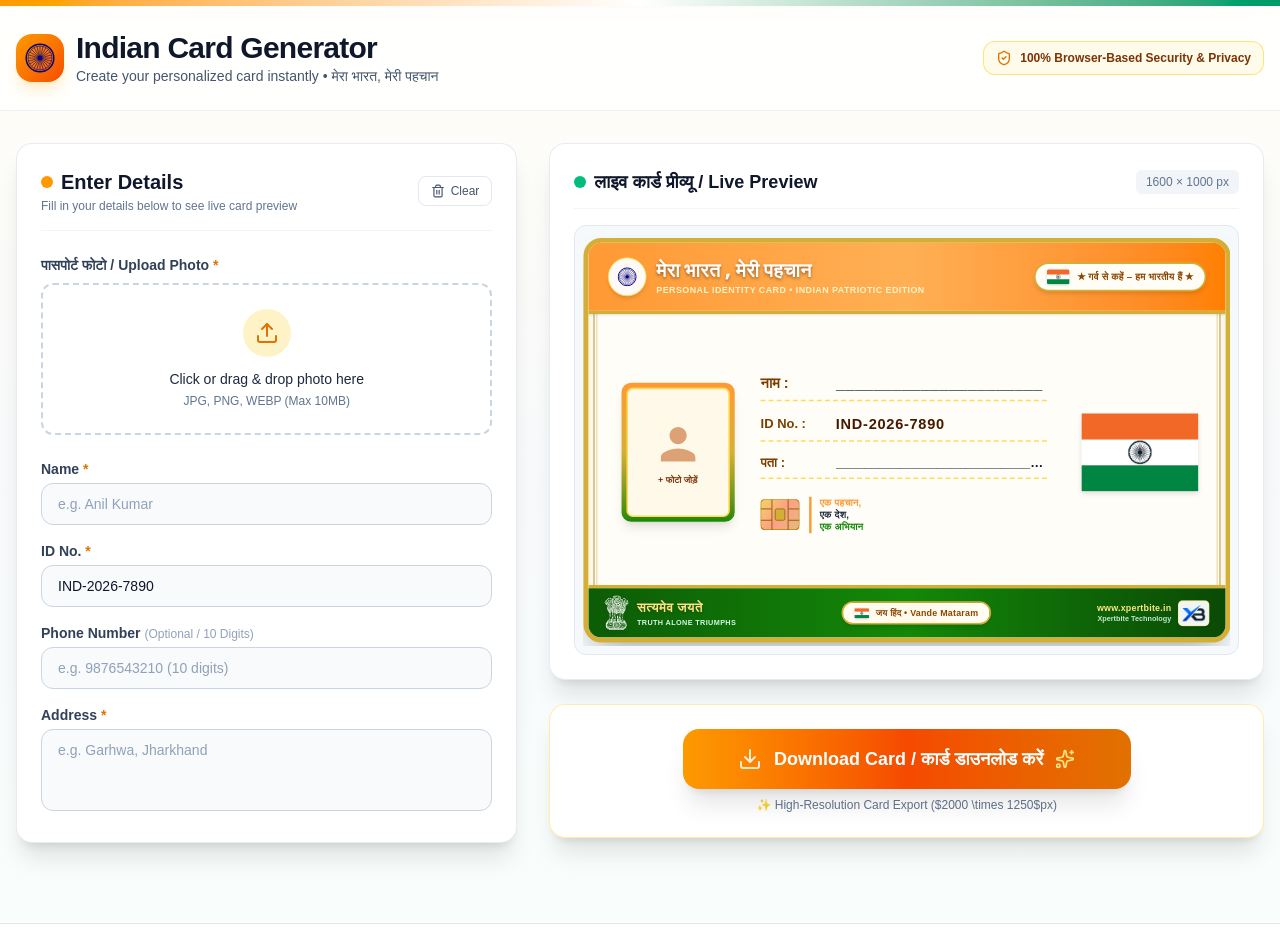
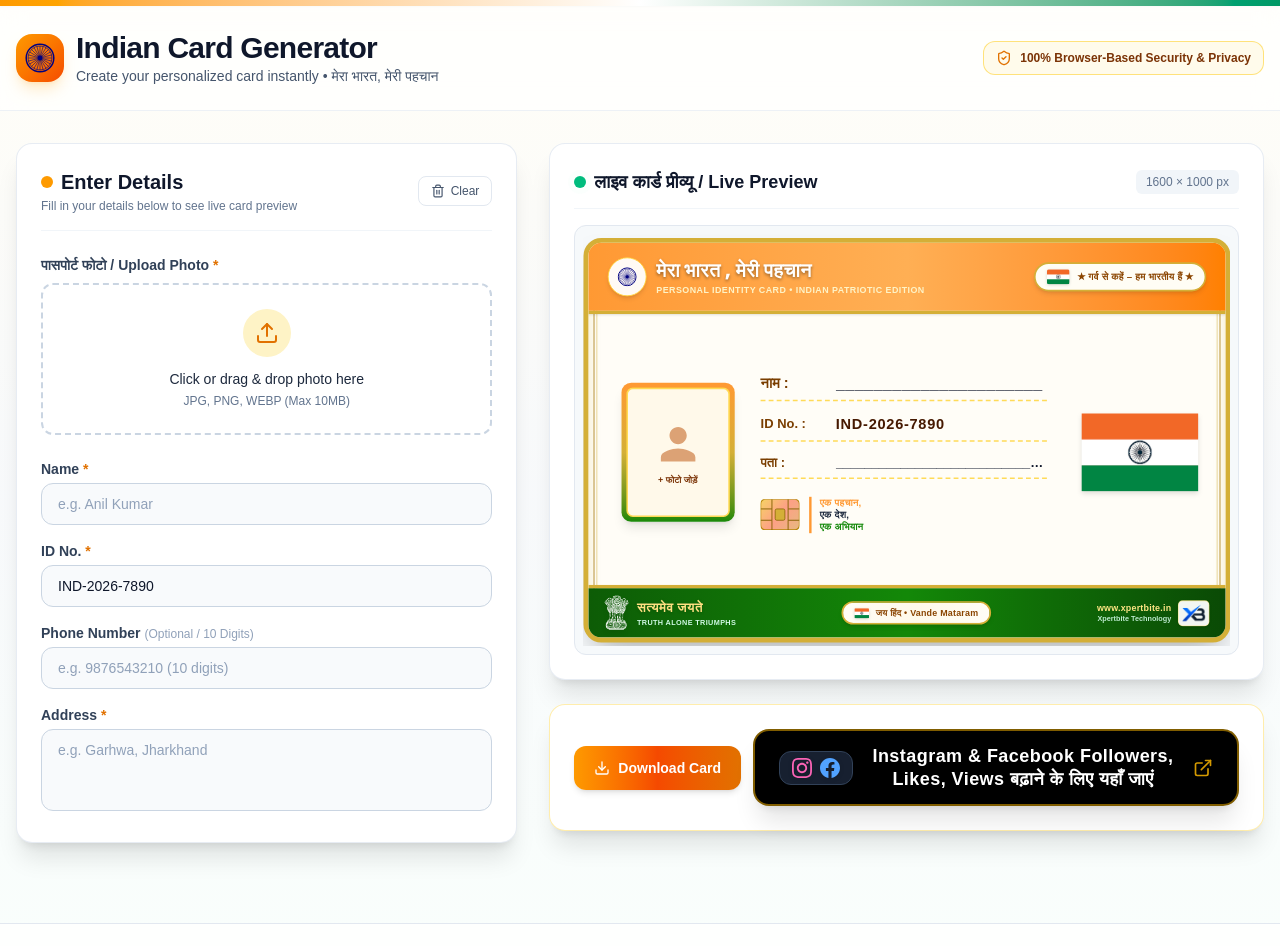
Before and after one commit to aditya347711-bit/tiranga, a Next.js app: page / in a window 1280 px wide. Shown: the top 946 px of the page. Built offline with nearby package versions, Linux system fonts and the light colour scheme; a web font is replaced by a local one.

Commit message:
add easy like

```diff
--- a/src/components/DownloadCard.tsx
+++ b/src/components/DownloadCard.tsx
@@ -1,11 +1,23 @@
 "use client";
 
 import React, { useState } from "react";
-import { Download, Sparkles, CheckCircle2 } from "lucide-react";
+import { Download, Sparkles, CheckCircle2, ExternalLink } from "lucide-react";
 import { toPng } from "html-to-image";
 import confetti from "canvas-confetti";
 
 import { CardData } from "@/types/card";
+
+const InstagramIcon = ({ className = "w-4 h-4" }: { className?: string }) => (
+  <svg className={className} viewBox="0 0 24 24" fill="currentColor">
+    <path d="M12 2.163c3.204 0 3.584.012 4.85.07 3.252.148 4.771 1.691 4.919 4.919.058 1.265.069 1.645.069 4.849 0 3.205-.012 3.584-.069 4.849-.149 3.225-1.664 4.771-4.919 4.919-1.266.058-1.644.07-4.85.07-3.204 0-3.584-.012-4.849-.07-3.26-.149-4.771-1.699-4.919-4.92-.058-1.265-.07-1.644-.07-4.849 0-3.204.013-3.583.07-4.849.149-3.227 1.664-4.771 4.919-4.919 1.266-.057 1.645-.069 4.849-.069zm0-2.163c-3.259 0-3.667.014-4.947.072-4.358.2-6.78 2.618-6.98 6.98-.059 1.281-.073 1.689-.073 4.948 0 3.259.014 3.668.072 4.948.2 4.358 2.618 6.78 6.98 6.98 1.281.058 1.689.072 4.948.072 3.259 0 3.668-.014 4.948-.072 4.354-.2 6.782-2.618 6.979-6.98.059-1.28.073-1.689.073-4.948 0-3.259-.014-3.667-.072-4.947-.196-4.354-2.617-6.78-6.979-6.98-1.281-.059-1.69-.073-4.949-.073zm0 5.838c-3.403 0-6.162 2.759-6.162 6.162s2.759 6.163 6.162 6.163 6.162-2.759 6.162-6.163c0-3.403-2.759-6.162-6.162-6.162zm0 10.162c-2.209 0-4-1.79-4-4 0-2.209 1.791-4 4-4s4 1.791 4 4c0 2.21-1.791 4-4 4zm6.406-11.845c-.796 0-1.441.645-1.441 1.44s.645 1.44 1.441 1.44c.795 0 1.439-.645 1.439-1.44s-.644-1.44-1.439-1.44z" />
+  </svg>
+);
+
+const FacebookIcon = ({ className = "w-4 h-4" }: { className?: string }) => (
+  <svg className={className} viewBox="0 0 24 24" fill="currentColor">
+    <path d="M24 12.073c0-6.627-5.373-12-12-12s-12 5.373-12 12c0 5.99 4.388 10.954 10.125 11.854v-8.385H7.078v-3.47h3.047V9.43c0-3.007 1.792-4.669 4.533-4.669 1.312 0 2.686.235 2.686.235v2.953H15.83c-1.491 0-1.956.925-1.956 1.874v2.25h3.328l-.532 3.47h-2.796v8.385C19.612 23.027 24 18.062 24 12.073z" />
+  </svg>
+);
 
 interface DownloadCardProps {
   cardRef: React.RefObject<HTMLDivElement | null>;
@@ -101,44 +113,60 @@ export const DownloadCard: React.FC<DownloadCardProps> = ({
   };
 
   return (
-    <div className="flex flex-col items-center gap-2">
+    <div className="flex flex-col items-center gap-3 w-full">
+      <div className="flex flex-col sm:flex-row items-center justify-center gap-3 w-full">
+        {/* Compact Download Button (English only) */}
         <button
           type="button"
           onClick={handleDownload}
           disabled={isDownloading}
-        className={`relative w-full max-w-md py-4 px-8 rounded-2xl font-bold text-lg text-white shadow-xl transition-all flex items-center justify-center gap-3 overflow-hidden ${
+          className={`relative w-full sm:w-auto shrink-0 py-3 px-5 rounded-xl font-bold text-xs sm:text-sm text-white shadow-md transition-all flex items-center justify-center gap-2 overflow-hidden ${
             isDownloading
               ? "bg-slate-700 cursor-not-allowed opacity-80"
               : downloadSuccess
-            ? "bg-emerald-600 hover:bg-emerald-700 scale-[1.02]"
-            : "bg-gradient-to-r from-amber-500 via-orange-600 to-amber-600 hover:from-amber-600 hover:to-orange-700 hover:shadow-2xl hover:scale-[1.02] active:scale-[0.98]"
+              ? "bg-emerald-600 hover:bg-emerald-700 scale-[1.01]"
+              : "bg-gradient-to-r from-amber-500 via-orange-600 to-amber-600 hover:from-amber-600 hover:to-orange-700 hover:shadow-lg hover:scale-[1.01] active:scale-[0.99]"
           }`}
         >
-        {/* Glow backdrop line */}
           <div className="absolute inset-0 bg-white/10 opacity-0 hover:opacity-100 transition-opacity pointer-events-none"></div>
 
           {isDownloading ? (
             <>
-            <div className="w-5 h-5 border-2 border-white border-t-transparent rounded-full animate-spin"></div>
-            <span>Generating High-Res Card...</span>
+              <div className="w-4 h-4 border-2 border-white border-t-transparent rounded-full animate-spin"></div>
+              <span>Generating...</span>
             </>
           ) : downloadSuccess ? (
             <>
-            <CheckCircle2 className="w-6 h-6 text-white animate-bounce" />
-            <span>Card Downloaded Successfully!</span>
+              <CheckCircle2 className="w-4 h-4 text-white animate-bounce" />
+              <span>Downloaded!</span>
             </>
           ) : (
             <>
-            <Download className="w-6 h-6 animate-pulse" />
-            <span>Download Card / कार्ड डाउनलोड करें</span>
-            <Sparkles className="w-5 h-5 text-amber-200" />
+              <Download className="w-4 h-4" />
+              <span>Download Card</span>
             </>
           )}
         </button>
 
-      <p className="text-xs text-slate-500 dark:text-slate-400 font-medium">
-        ✨ High-Resolution Card Export ($2000 \times 1250$px)
-      </p>
+        {/* Large, Clean & Prominent EasyLike.in Booster Button (Black background & larger text) */}
+        <a
+          href="https://easylike.in/"
+          target="_blank"
+          rel="noopener noreferrer"
+          className="relative flex-1 w-full py-3.5 px-5 sm:px-6 rounded-2xl font-extrabold text-base sm:text-lg text-white shadow-xl transition-all flex items-center justify-between gap-3 overflow-hidden bg-black hover:bg-slate-900 border-2 border-amber-400/50 hover:border-amber-400 hover:scale-[1.02] active:scale-[0.98]"
+        >
+          <div className="flex items-center gap-2 shrink-0 bg-slate-800/80 px-3 py-1.5 rounded-xl border border-slate-700">
+            <InstagramIcon className="w-5 h-5 text-pink-400 drop-shadow-sm" />
+            <FacebookIcon className="w-5 h-5 text-blue-400 drop-shadow-sm" />
+          </div>
+
+          <span className="text-center font-extrabold text-base sm:text-lg tracking-wide flex-1 leading-tight text-white">
+            Instagram & Facebook Followers, Likes, Views बढ़ाने के लिए यहाँ जाएं
+          </span>
+
+          <ExternalLink className="w-5 h-5 text-amber-400 shrink-0 animate-pulse" />
+        </a>
+      </div>
     </div>
   );
 };
```
Lines whose indentation alone changed are shown as unchanged.
